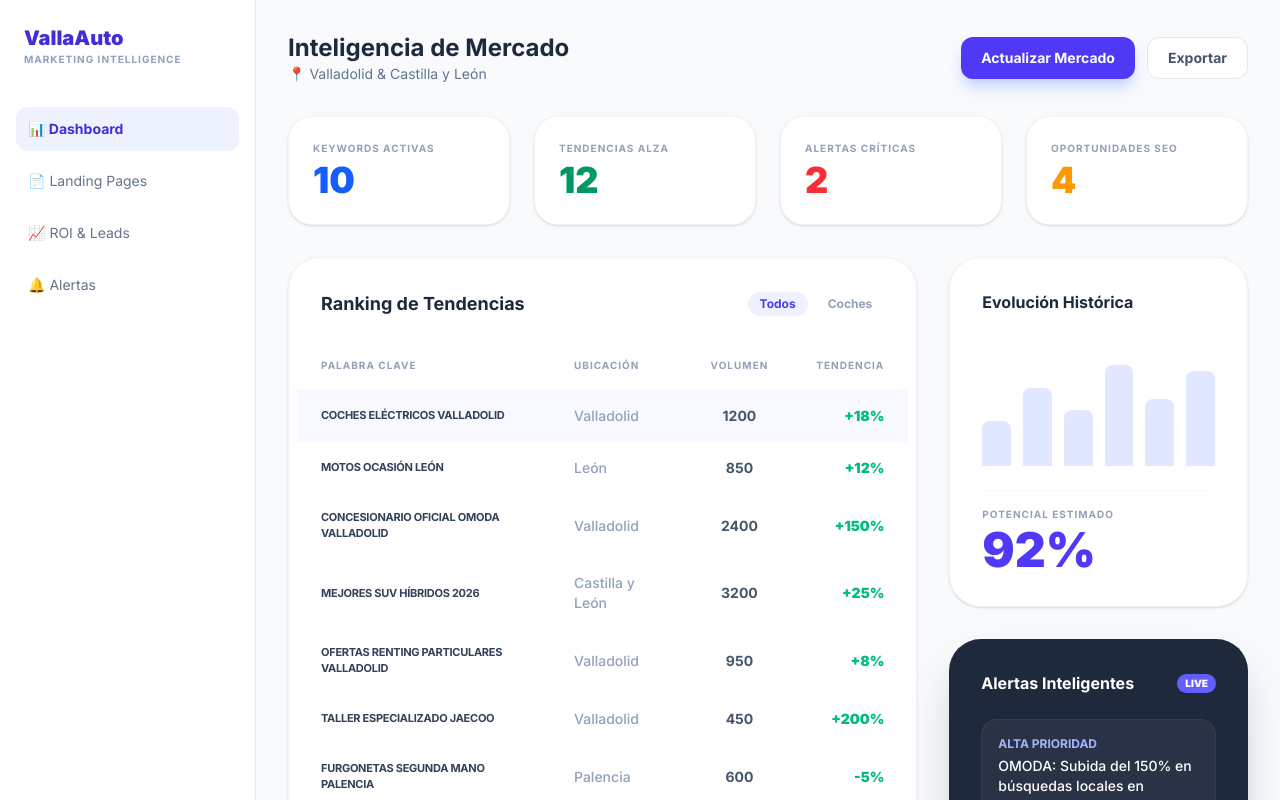
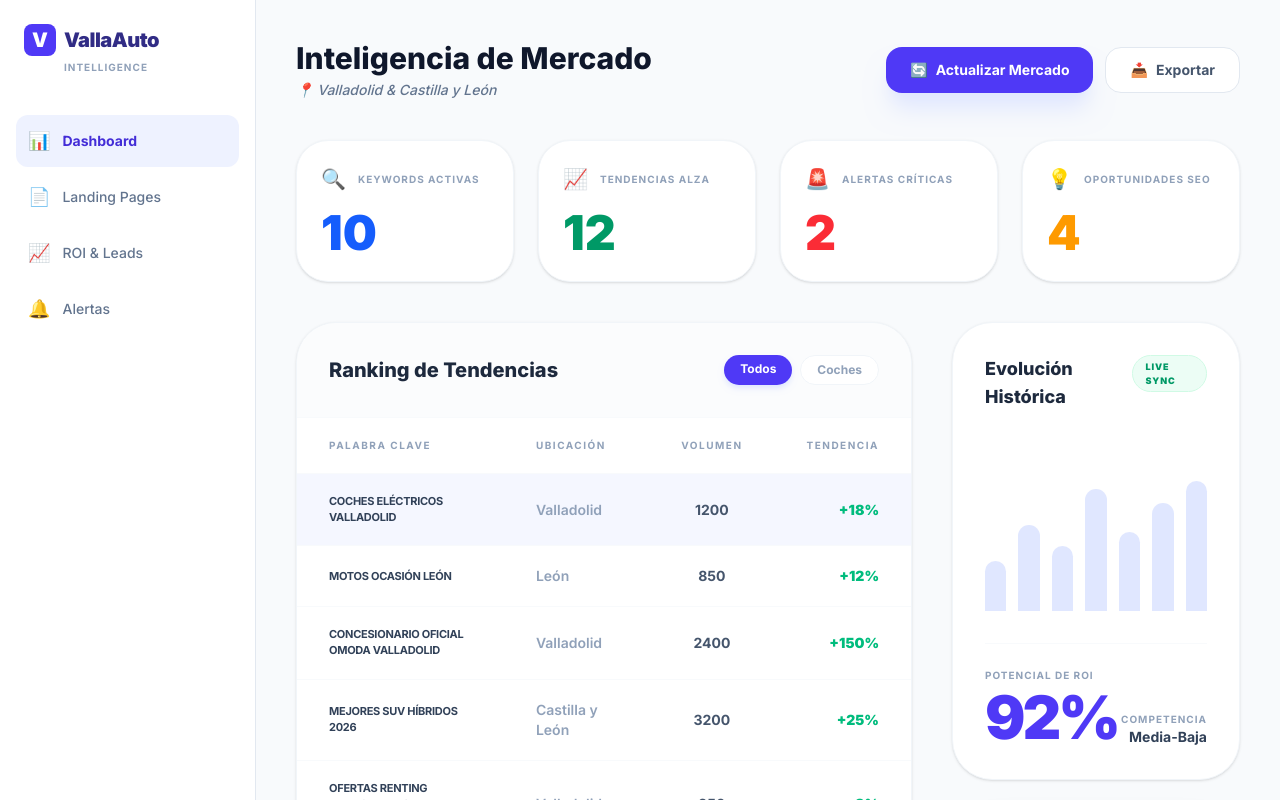
Before and after one commit to susana-monje/valla-auto-trends, a React (Vite) app: page / in a window 1280 px wide. Shown: the top 800 px of the page. Built offline with nearby package versions, Linux system fonts and the light colour scheme.

Commit message:
Update App.tsx

```diff
--- a/src/App.tsx
+++ b/src/App.tsx
@@ -28,86 +28,100 @@ function App() {
 
   useEffect(() => { fetchData(); }, []);
 
-  if (loading) return <div className="flex h-screen items-center justify-center font-bold text-indigo-600">Cargando Inteligencia de Mercado...</div>;
+  if (loading) return <div className="flex h-screen items-center justify-center font-bold text-indigo-600">Cargando Intelligence Dashboard...</div>;
 
   return (
     <div className="flex min-h-screen bg-[#F8FAFC] font-sans text-slate-900">
-      {/* BARRA LATERAL (SIDEBAR) */}
-      <aside className="w-64 bg-white border-r border-slate-200 hidden md:flex flex-col">
+      {/* BARRA LATERAL IZQUIERDA (SIDEBAR) */}
+      <aside className="w-64 bg-white border-r border-slate-200 hidden lg:flex flex-col">
         <div className="p-6">
-          <h1 className="text-xl font-black text-indigo-700">VallaAuto</h1>
-          <p className="text-[10px] text-slate-400 font-bold tracking-widest uppercase">Marketing Intelligence</p>
+          <div className="flex items-center gap-2 mb-1">
+            <div className="w-8 h-8 bg-indigo-600 rounded-lg flex items-center justify-center text-white font-black text-xl">V</div>
+            <h1 className="text-xl font-black text-indigo-900 tracking-tight">VallaAuto</h1>
           </div>
-        <nav className="flex-1 px-4 space-y-2 mt-4">
+          <p className="text-[10px] text-slate-400 font-bold tracking-widest uppercase ml-10">Intelligence</p>
+        </div>
+
+        <nav className="flex-1 px-4 space-y-1 mt-4">
           <div className="flex items-center gap-3 p-3 bg-indigo-50 text-indigo-700 rounded-xl font-bold text-sm cursor-pointer">
-            <span>📊 Dashboard</span>
+            <span className="text-lg">📊</span> Dashboard
           </div>
-          <div className="flex items-center gap-3 p-3 text-slate-500 hover:bg-slate-50 rounded-xl text-sm cursor-pointer transition-all">
-            <span>📄 Landing Pages</span>
+          <div className="flex items-center gap-3 p-3 text-slate-500 hover:bg-slate-50 rounded-xl text-sm font-medium cursor-pointer transition-colors">
+            <span className="text-lg">📄</span> Landing Pages
           </div>
-          <div className="flex items-center gap-3 p-3 text-slate-500 hover:bg-slate-50 rounded-xl text-sm cursor-pointer">
-            <span>📈 ROI & Leads</span>
+          <div className="flex items-center gap-3 p-3 text-slate-500 hover:bg-slate-50 rounded-xl text-sm font-medium cursor-pointer transition-colors">
+            <span className="text-lg">📈</span> ROI & Leads
           </div>
-          <div className="flex items-center gap-3 p-3 text-slate-500 hover:bg-slate-50 rounded-xl text-sm cursor-pointer">
-            <span>🔔 Alertas</span>
+          <div className="flex items-center gap-3 p-3 text-slate-500 hover:bg-slate-50 rounded-xl text-sm font-medium cursor-pointer transition-colors">
+            <span className="text-lg">🔔</span> Alertas
           </div>
         </nav>
+
         <div className="p-4 mt-auto">
           <div className="bg-slate-50 p-4 rounded-2xl border border-slate-100">
+            <div className="flex items-center gap-2 text-emerald-600 mb-1">
+              <div className="w-2 h-2 bg-emerald-500 rounded-full animate-pulse"></div>
+              <span className="text-[10px] font-black uppercase">Sistema Activo</span>
+            </div>
             <p className="text-[10px] font-bold text-slate-400 uppercase">Valladolid, ES</p>
-            <p className="text-sm font-bold text-emerald-600 flex items-center gap-2">
-              <span className="w-2 h-2 bg-emerald-500 rounded-full animate-pulse"></span> Sistema Activo
-            </p>
           </div>
         </div>
       </aside>
 
       {/* CONTENIDO PRINCIPAL */}
-      <main className="flex-1 p-4 md:p-8 overflow-y-auto">
-        <header className="flex justify-between items-center mb-8">
+      <main className="flex-1 p-4 lg:p-10 overflow-y-auto">
+        <header className="flex flex-col md:flex-row justify-between items-start md:items-center mb-10 gap-4">
           <div>
-            <h2 className="text-2xl font-bold text-slate-800">Inteligencia de Mercado</h2>
-            <p className="text-sm text-slate-500 flex items-center gap-2">📍 Valladolid & Castilla y León</p>
+            <h2 className="text-3xl font-extrabold text-slate-900">Inteligencia de Mercado</h2>
+            <p className="text-sm text-slate-500 font-medium mt-1 italic">📍 Valladolid & Castilla y León</p>
           </div>
           <div className="flex gap-3">
-            <button className="bg-indigo-600 text-white px-5 py-2.5 rounded-xl font-bold text-sm shadow-lg shadow-indigo-200 hover:bg-indigo-700 transition-all">Actualizar Mercado</button>
-            <button className="bg-white border border-slate-200 px-5 py-2.5 rounded-xl font-bold text-sm text-slate-600 hover:bg-slate-50 transition-all">Exportar</button>
+            <button className="bg-indigo-600 text-white px-6 py-3 rounded-2xl font-bold text-sm shadow-xl shadow-indigo-100 hover:bg-indigo-700 transition-all active:scale-95 flex items-center gap-2">
+              <span>🔄</span> Actualizar Mercado
+            </button>
+            <button className="bg-white border border-slate-200 px-6 py-3 rounded-2xl font-bold text-sm text-slate-600 hover:bg-slate-50 transition-all flex items-center gap-2">
+              <span>📥</span> Exportar
+            </button>
           </div>
         </header>
 
-        {/* TARJETAS SUPERIORES (METRICS) */}
-        <div className="grid grid-cols-1 md:grid-cols-4 gap-6 mb-8">
+        {/* TARJETAS DE MÉTRICAS (SUPERIORES) */}
+        <div className="grid grid-cols-1 sm:grid-cols-2 lg:grid-cols-4 gap-6 mb-10">
           {[
-            { label: 'Keywords Activas', val: keywords.length, color: 'text-blue-600' },
-            { label: 'Tendencias Alza', val: '12', color: 'text-emerald-600' },
-            { label: 'Alertas Críticas', val: '2', color: 'text-red-500' },
-            { label: 'Oportunidades SEO', val: '4', color: 'text-amber-500' }
+            { label: 'Keywords Activas', val: keywords.length, icon: '🔍', color: 'text-blue-600' },
+            { label: 'Tendencias Alza', val: '12', icon: '📈', color: 'text-emerald-600' },
+            { label: 'Alertas Críticas', val: '2', icon: '🚨', color: 'text-red-500' },
+            { label: 'Oportunidades SEO', val: '4', icon: '💡', color: 'text-amber-500' }
           ].map((card, i) => (
-            <div key={i} className="bg-white p-6 rounded-3xl border border-slate-100 shadow-sm">
-              <p className="text-[10px] font-bold text-slate-400 uppercase tracking-widest mb-1">{card.label}</p>
-              <p className={`text-4xl font-black ${card.color}`}>{card.val}</p>
+            <div key={i} className="bg-white p-6 rounded-[2rem] border border-slate-100 shadow-sm hover:shadow-md transition-shadow">
+              <div className="flex items-center gap-3 mb-4">
+                <span className="text-xl">{card.icon}</span>
+                <p className="text-[10px] font-bold text-slate-400 uppercase tracking-widest">{card.label}</p>
+              </div>
+              <p className={`text-5xl font-black ${card.color}`}>{card.val}</p>
             </div>
           ))}
         </div>
 
-        <div className="grid grid-cols-1 lg:grid-cols-3 gap-8">
-          {/* TABLA DE TENDENCIAS */}
-          <div className="lg:col-span-2 space-y-6">
-            <div className="bg-white rounded-[32px] shadow-sm border border-slate-100 p-2">
-              <div className="p-6 flex justify-between items-center">
-                <h3 className="font-bold text-lg text-slate-800">Ranking de Tendencias</h3>
+        <div className="grid grid-cols-1 lg:grid-cols-3 gap-10">
+          {/* TABLA DE TENDENCIAS (CENTRO) */}
+          <div className="lg:col-span-2 space-y-8">
+            <div className="bg-white rounded-[2.5rem] shadow-sm border border-slate-100 overflow-hidden">
+              <div className="p-8 flex justify-between items-center bg-slate-50/50 border-b border-slate-50">
+                <h3 className="font-extrabold text-xl text-slate-800">Ranking de Tendencias</h3>
                 <div className="flex gap-2">
-                  <span className="text-xs bg-indigo-50 text-indigo-600 px-3 py-1 rounded-full font-bold">Todos</span>
-                  <span className="text-xs text-slate-400 px-3 py-1 font-bold">Coches</span>
+                  <span className="text-xs bg-indigo-600 text-white px-4 py-1.5 rounded-full font-bold shadow-md shadow-indigo-100">Todos</span>
+                  <span className="text-xs text-slate-400 bg-white border border-slate-100 px-4 py-1.5 rounded-full font-bold hover:bg-slate-50 cursor-pointer transition-colors">Coches</span>
                 </div>
               </div>
-              <table className="w-full text-left">
-                <thead className="text-[10px] text-slate-400 font-bold uppercase tracking-widest border-b border-slate-50">
+              <div className="overflow-x-auto">
+                <table className="w-full text-left border-collapse">
+                  <thead className="text-[10px] text-slate-400 font-bold uppercase tracking-[0.15em] border-b border-slate-50">
                     <tr>
-                    <th className="px-6 py-4">Palabra Clave</th>
-                    <th className="px-6 py-4">Ubicación</th>
-                    <th className="px-6 py-4 text-center">Volumen</th>
-                    <th className="px-6 py-4 text-right">Tendencia</th>
+                      <th className="px-8 py-5">Palabra Clave</th>
+                      <th className="px-8 py-5">Ubicación</th>
+                      <th className="px-8 py-5 text-center">Volumen</th>
+                      <th className="px-8 py-5 text-right">Tendencia</th>
                     </tr>
                   </thead>
                   <tbody className="text-sm">
@@ -115,59 +129,74 @@ function App() {
                       <tr
                         key={kw.id}
                         onClick={() => setSelectedKeyword(kw)}
-                      className={`cursor-pointer transition-all hover:bg-slate-50 ${selectedKeyword?.id === kw.id ? 'bg-indigo-50/50' : ''}`}
+                        className={`cursor-pointer transition-all border-b border-slate-50 last:border-0 hover:bg-indigo-50/30 ${selectedKeyword?.id === kw.id ? 'bg-indigo-50/60' : ''}`}
                       >
-                      <td className="px-6 py-4 font-bold text-slate-700 uppercase text-[11px] tracking-tight">{kw.name}</td>
-                      <td className="px-6 py-4 text-slate-400 font-medium">{kw.location}</td>
-                      <td className="px-6 py-4 text-center text-slate-600 font-bold">{kw.volume}</td>
-                      <td className="px-6 py-4 text-right font-black text-emerald-500">{kw.trend}</td>
+                        <td className="px-8 py-5 font-bold text-slate-700 uppercase text-[11px] tracking-tight">{kw.name}</td>
+                        <td className="px-8 py-5 text-slate-400 font-semibold">{kw.location}</td>
+                        <td className="px-8 py-5 text-center text-slate-600 font-bold">{kw.volume}</td>
+                        <td className="px-8 py-5 text-right font-black text-emerald-500">{kw.trend}</td>
                       </tr>
                     ))}
                   </tbody>
                 </table>
               </div>
             </div>
+          </div>
 
-          {/* COLUMNA DERECHA: EVOLUCIÓN Y ALERTAS */}
+          {/* COLUMNA DERECHA: EVOLUCIÓN E INTELIGENCIA */}
           <div className="space-y-8">
-            <div className="bg-white p-8 rounded-[32px] border border-slate-100 shadow-sm relative overflow-hidden">
-              <h3 className="font-bold text-slate-800 mb-6">Evolución Histórica</h3>
+            {/* GRÁFICA DE EVOLUCIÓN */}
+            <div className="bg-white p-8 rounded-[2.5rem] border border-slate-100 shadow-sm relative overflow-hidden">
+              <div className="flex justify-between items-start mb-10">
+                <h3 className="font-extrabold text-slate-800 text-lg">Evolución Histórica</h3>
+                <span className="bg-emerald-50 text-emerald-600 text-[9px] font-black px-3 py-1 rounded-full uppercase tracking-widest border border-emerald-100">Live Sync</span>
+              </div>
+
               {selectedKeyword ? (
-                <div className="space-y-6">
-                  <div className="flex items-end justify-between h-32 gap-3 pt-4">
-                    {[40, 70, 50, 90, 60, 85].map((h, i) => (
-                      <div key={i} className="flex-1 bg-indigo-100 rounded-t-lg relative group transition-all" style={{ height: `${h}%` }}>
-                        <div className="absolute -top-8 left-1/2 -translate-x-1/2 bg-slate-800 text-white text-[10px] px-2 py-1 rounded opacity-0 group-hover:opacity-100 transition-opacity whitespace-nowrap">
-                          {h}% Vol
+                <div className="space-y-8">
+                  <div className="flex items-end justify-between h-40 gap-3 pt-4">
+                    {[35, 60, 45, 85, 55, 75, 90].map((h, i) => (
+                      <div key={i} className="flex-1 bg-indigo-100 rounded-t-xl relative group transition-all duration-500" style={{ height: `${h}%` }}>
+                        <div className="absolute -top-10 left-1/2 -translate-x-1/2 bg-slate-800 text-white text-[9px] px-2 py-1.5 rounded-lg opacity-0 group-hover:opacity-100 transition-opacity whitespace-nowrap font-bold shadow-xl">
+                          {h}% Intencion
                         </div>
+                        <div className={`absolute inset-0 bg-indigo-600 rounded-t-xl opacity-0 group-hover:opacity-100 transition-opacity duration-300`}></div>
                       </div>
                     ))}
                   </div>
-                  <div className="pt-4 border-t border-slate-50">
-                    <p className="text-[10px] font-bold text-slate-400 uppercase mb-1 tracking-widest">Potencial Estimado</p>
-                    <p className="text-5xl font-black text-indigo-600 leading-none">{selectedKeyword.potential}%</p>
+                  <div className="pt-6 border-t border-slate-50 flex justify-between items-end">
+                    <div>
+                      <p className="text-[10px] font-bold text-slate-400 uppercase mb-1 tracking-widest">Potencial de ROI</p>
+                      <p className="text-6xl font-black text-indigo-600 tracking-tighter">{selectedKeyword.potential}%</p>
+                    </div>
+                    <div className="text-right">
+                        <p className="text-[10px] font-bold text-slate-400 uppercase tracking-widest uppercase">Competencia</p>
+                        <p className="text-sm font-bold text-slate-700">Media-Baja</p>
+                    </div>
                   </div>
                 </div>
               ) : (
-                <div className="h-48 flex items-center justify-center border-2 border-dashed border-slate-100 rounded-2xl text-slate-300 text-xs text-center p-8 italic">
-                  Selecciona una keyword para ver la evolución
+                <div className="h-48 flex items-center justify-center border-2 border-dashed border-slate-100 rounded-3xl text-slate-300 text-xs text-center p-8 italic">
+                  Selecciona una keyword para analizar la evolución temporal
                 </div>
               )}
             </div>
 
-            <div className="bg-[#1E293B] p-8 rounded-[32px] shadow-2xl text-white">
-              <div className="flex justify-between items-center mb-6">
-                <h3 className="font-bold">Alertas Inteligentes</h3>
-                <span className="bg-indigo-500 text-[10px] font-black px-2 py-0.5 rounded-full uppercase">Live</span>
+            {/* ALERTAS INTELIGENTES */}
+            <div className="bg-slate-900 p-8 rounded-[2.5rem] shadow-2xl text-white relative overflow-hidden">
+              <div className="absolute top-0 right-0 p-4 opacity-10 font-black text-7xl italic">!</div>
+              <div className="flex justify-between items-center mb-8">
+                <h3 className="font-extrabold text-lg">Alertas IA</h3>
+                <span className="bg-white/10 text-[10px] font-black px-3 py-1 rounded-full uppercase tracking-widest border border-white/10">Real Time</span>
               </div>
               <div className="space-y-4">
-                <div className="bg-white/5 p-4 rounded-2xl border border-white/5">
-                  <p className="text-xs font-bold text-indigo-300 mb-1">ALTA PRIORIDAD</p>
-                  <p className="text-sm font-medium">OMODA: Subida del 150% en búsquedas locales en Valladolid.</p>
+                <div className="bg-white/5 p-5 rounded-2xl border border-white/5 hover:bg-white/10 transition-colors">
+                  <p className="text-[10px] font-black text-indigo-400 mb-2 uppercase tracking-widest">Prioridad Alta</p>
+                  <p className="text-sm font-semibold leading-relaxed">OMODA: Se detecta un pico de interés del 150% en Valladolid esta semana.</p>
                 </div>
-                <div className="bg-white/5 p-4 rounded-2xl border border-white/5">
-                  <p className="text-xs font-bold text-emerald-300 mb-1">OPORTUNIDAD</p>
-                  <p className="text-sm font-medium">Baja competencia detectada para "Coches eléctricos CyL".</p>
+                <div className="bg-white/5 p-5 rounded-2xl border border-white/5 hover:bg-white/10 transition-colors">
+                  <p className="text-[10px] font-black text-emerald-400 mb-2 uppercase tracking-widest">Oportunidad</p>
+                  <p className="text-sm font-semibold leading-relaxed">Keywords "Taller Híbridos" sin competencia en el área de León.</p>
                 </div>
               </div>
             </div>
```
Lines whose indentation alone changed are shown as unchanged.
